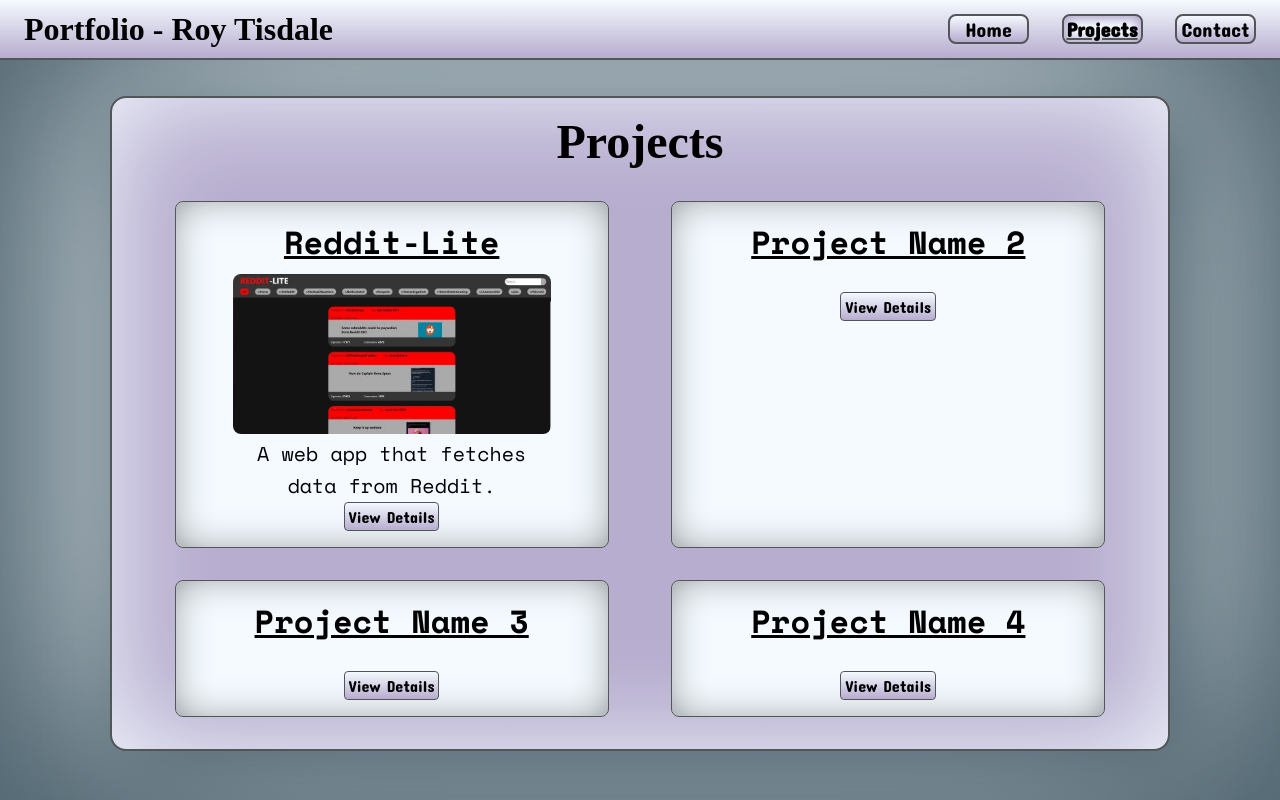
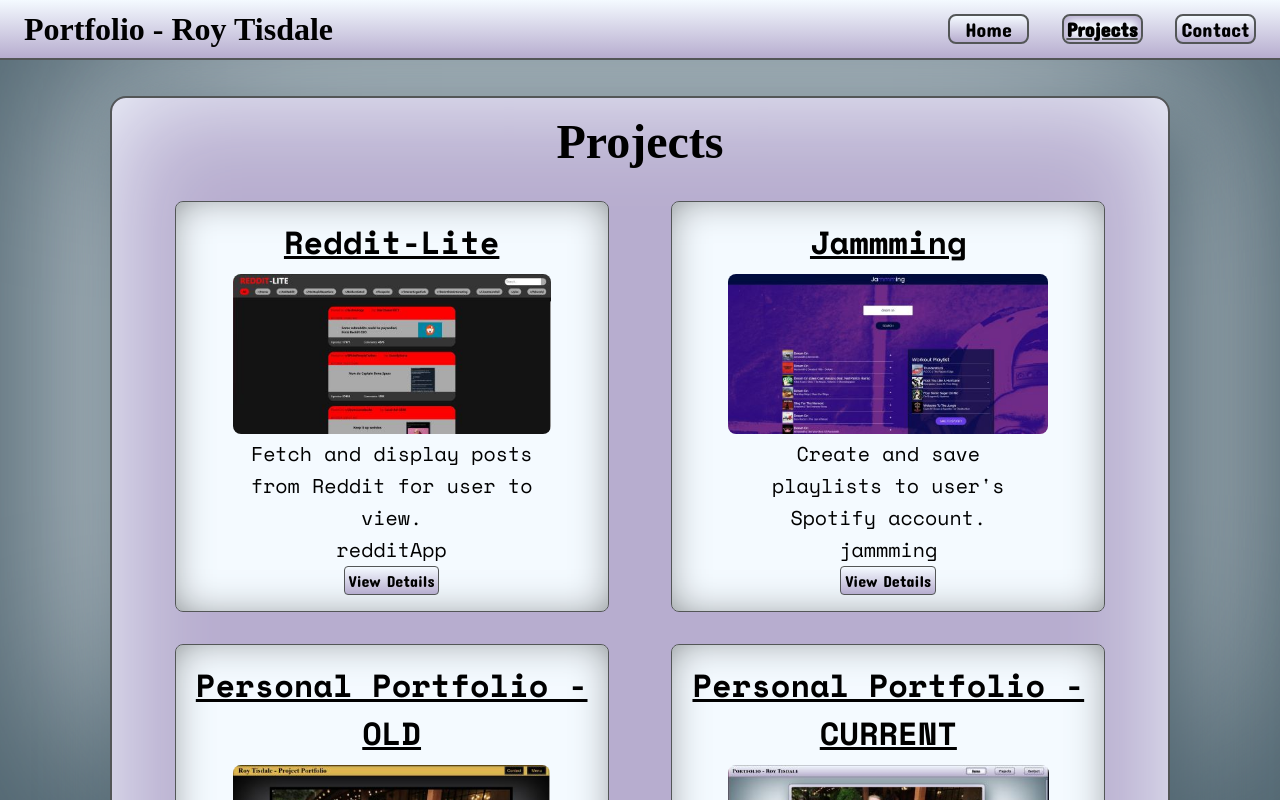
Before and after one commit to R0yalcomet/Portfolio2, a React (Create React App) app: page /projects in a window 1280 px wide. Built offline with nearby package versions, Linux system fonts and the light colour scheme; a web font is replaced by a local one.

Commit message:
"Restructure dynamic routes and projectsData, add new projects"

```diff
--- a/src/App/App.js
+++ b/src/App/App.js
@@ -14,7 +14,7 @@ function App() {
           <Route path="" element={<Home/>}/>
           <Route path="/contact" element={<Contact/>}/>
           <Route path="/projects" element={<Projects/>}/>
-          <Route path="/:id" element={<ProjectSingleView/>}/>
+          <Route path="/projects/:projectId" element={<ProjectSingleView/>}/>
         </Route>
       </Routes>
     </BrowserRouter>
--- a/src/Components/Home/Home.js
+++ b/src/Components/Home/Home.js
@@ -3,8 +3,8 @@ import projectsData from "../Projects/projectsData";
 import ProjectSingleView from "../Projects/ProjectSingleView";
 
 const Home = () => {
-    const featureIndex = 0;
-    const project = projectsData[featureIndex];
+    const featureId = "redditApp";
+    const project = projectsData[featureId];
 
     return (
         <div id="homeContainer">
--- a/src/Components/Projects/ProjectCard.js
+++ b/src/Components/Projects/ProjectCard.js
@@ -1,13 +1,14 @@
 import React from "react";
 import { Link } from "react-router-dom";
 
-const ProjectCard = ({ project, index }) => {
+const ProjectCard = ({ project }) => {
     return (
         <div id="projectsCard">
             <h3>{project.name}</h3>
             <img src={project.image}/>
             <p>{project.summary}</p>
-            <Link to={`/${project.id}-${index}`}>
+            <p>{project.id}</p>
+            <Link to={`${project.id}`}>
                 <button>View Details</button>
             </Link>
         </div>
--- a/src/Components/Projects/ProjectSingleView.js
+++ b/src/Components/Projects/ProjectSingleView.js
@@ -5,8 +5,8 @@ import projectsData from "./projectsData";
 const ProjectSingleView = ({project = null, featured = false}) => {
     if (!project) {
         const path = window.location.pathname;
-        const index = path.split("-").slice(-1);
-        project = projectsData[index];
+        const id = path.split("/").slice(-1);
+        project = projectsData[id];
     }
 
     return (
--- a/src/Components/Projects/Projects.js
+++ b/src/Components/Projects/Projects.js
@@ -7,7 +7,7 @@ const Projects = () => {
         <section id="projects">
             <h2>Projects</h2>
             <div id="projectsContainer">
-                {projectsData.map((project, index) => <ProjectCard project={project} index={index}/>)}
+                {Object.values(projectsData).map((project) => <ProjectCard key={project.id} project={project}/>)}
             </div>
         </section>
     )
--- a/src/Components/Projects/projectsData.js
+++ b/src/Components/Projects/projectsData.js
@@ -1,10 +1,13 @@
 import React from "react";
 import RedditApp from "./projectImages/RedditApp.jpg";
+import Jammming from "./projectImages/Jammming.jpg";
+import OldPortfolio from "./projectImages/OldPortfolio.jpg";
+import Portfolio from "./projectImages/Portfolio.jpg";
 
 /*
     new project template:
 
-    {
+    projectname: {
         id: "projectname",
         name: "Project Name",
         image: null,
@@ -13,56 +16,57 @@ import RedditApp from "./projectImages/RedditApp.jpg";
         features: "what does the project do?",
         commentary: "additional info about particular challenges or the development of the project",
         tools: "list of technologies used ex: javascript, React, etc...",
-        todo: "fixes, adjustments, or extra features not yet present in the project",
+        todo: ["fixes, adjustments, or extra features not yet present in the project"],
     }
 
 */
 
-const projectsData = [
-    {
-        id: "redditapp",
+const projectsData = {
+    redditApp: {
+        id: "redditApp",
         name: "Reddit-Lite",
         image: RedditApp,
-        summary: "A web app that fetches data from Reddit.",
-        goal: "The goal of this project was to create a web app that allows the user to view and browse posts by fetching data from Reddit's unofficial JSON API.",
+        summary: "Fetch and display posts from Reddit for user to view.",
+        goal: "This project's goal was to create a web app that allows the user to view and browse posts by fetching data from Reddit's unofficial JSON API.",
         features: "The user is able to filter the displayed posts using a search term or selecting a subreddit from the list. The user may also click a chosen post to view the full post and the comments under the post.",
-        commentary: "During the development of this project I encountered a challenge in relation to the API. I intended for the user to be able to use both the search function and subreddit filters concurrently, but one would always overwrite the other. While I believe my code for the API interactions should be able to make the proper requests for data matching both the search and filter constraints, the API continues to return data that only matches one of these constraints. Unfortunately I have yet to find a fix for this issue and the user is limited to choosing between the search function or the subreddit filters, but not both.",
+        commentary: "During the development of this project I encountered a challenge in relation to the API. I intended for the user to be able to use both the search function and subreddit filters concurrently, but one would always overwrite the other. While I believe my code for the API interactions should be able to make the proper requests for data matching both the search and filter constraints, the API continues to return data that only matches one of these constraints. Unfortunately I have not yet fixed this issue and the user is limited to choosing between the search function or the subreddit filters, but not both.",
         tools: "Javascript, CSS, React, React-Router, Redux, API",
         todo: ["improve styling", "hide empty/deleted comments", "screen-size responsive styling", "fix filter vs search API conflict"]
     },
-    {
-        id: "projectname2",
-        name: "Project Name 2",
-        image: null,
-        summary: "",
-        goal: "",
-        features: "",
-        commentary: "",
-        tools: "List of technologies used ex: javascript, React, etc...",
-        todo: "",
+    jammming: {
+        id: "jammming",
+        name: "Jammming",
+        image: Jammming,
+        summary: "Create and save playlists to user's Spotify account.",
+        goal: "This project was created to use Spotify's API to allow a user to create a custom playlist and save the playlist to their personal account.",
+        features: "The user may sign in with their spotify account. Once signed in, the user can find songs using the search function and add chosen songs to a custom playlist which can then be saved to the user's account. ",
+        commentary: "When I started this project I had very little experience using external API's and had difficulty setting up the API request and authentication process. I was able to create working code for the API communication with the assistance of resources provided Github user Sypher122333.",
+        tools: "Javascript, CSS, React, API",
+        todo: ["catch and handle errors", "add audio previews to displayed tracks", "add more advanced search options", "improve styling", "display default tracks when a search term is not given"],
     },
-    {
-        id: "projectname3",
-        name: "Project Name 3",
-        image: null,
-        summary: "",
-        goal: "",
-        features: "",
-        commentary: "",
-        tools: "List of technologies used ex: javascript, React, etc...",
-        todo: "",
+    portfolioOld: {
+        id: "portfolioOld",
+        name: "Personal Portfolio - OLD",
+        image: OldPortfolio,
+        summary: "Portfolio created early in my coding journey. Included to highlight my coding growth.",
+        goal: "This project was created as a platform to showcase my coding projects.",
+        features: "The project includes a Home page which displays information about myself, a list of projects which can be viewed, and a featured project. The project also includes a Contact page which displays my contact details.",
+        commentary: "Only a single project is displayed on repeat do display the list structure and project layout. This project was created early on in my coding journey when I had only a basic understanding of front-end development. As such the web page is somewhat rudimentary and has a variety of small issues.",
+        tools: "HTML, CSS, Javascript",
+        todo: ["N/A - see updated Portfolio"],
+        link: "https://r0yalcomet.github.io/Portfolio/index.html"
     },
-    {
-        id: "projectname4",
-        name: "Project Name 4",
-        image: null,
-        summary: "",
-        goal: "",
-        features: "",
-        commentary: "",
-        tools: "List of technologies used ex: javascript, React, etc...",
-        todo: "",
+    portfolioNew: {
+        id: "portfolioNew",
+        name: "Personal Portfolio - CURRENT",
+        image: Portfolio,
+        summary: "Updated Personal Portfolio using more advanced tools and techniques.",
+        goal: "This is a recreation of my Personal Portfolio using more advanced techniques and tools to better display my projects and coding skills.",
+        features: "The project includes a Home page, a Projects page, and a Contact page. The Home page displays information about myself and a featured project. The Projects page displays a list of projects which can be viewed in detail. The Contact page displays my contact details.",
+        commentary: "This project was created as an updated alternative to my original Portfolio to demonstrate improvement of skill and knowledge following my completion of Codecademy's Front-End Engineer career course.",
+        tools: "Javascript, CSS, React, React Router",
+        todo: ["screen-size responsive design", "clean up code", "update with new projects", "continue to improve design and structure as I gain more experience and knowledge"],
     }
-];
+};
 
 export default projectsData;
```
